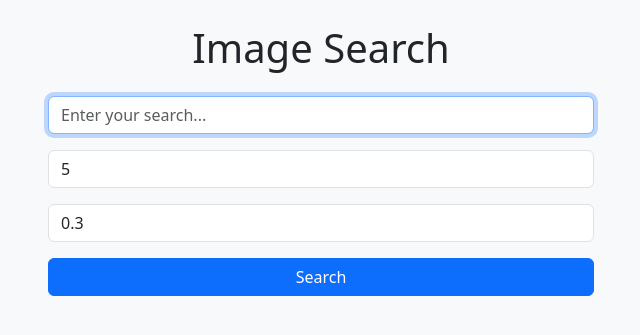
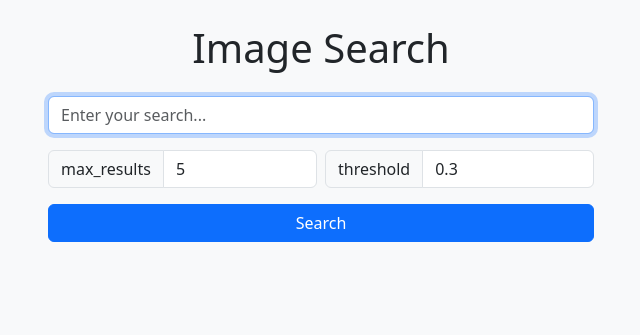
Before and after one commit to paul-erian/image-search, a FastAPI app: page / in a window 1280 px wide. Shown: the top 335 px of the page, without its empty margins (319-959 px from the left). Run offline with FastAPI, Linux system fonts and the light colour scheme; parts of the project's set-up code (start-up, migrations or seed data) failed here and were passed over.

Commit message:
change input appearance

```diff
--- a/app/templates/home.html
+++ b/app/templates/home.html
@@ -12,8 +12,20 @@
                     <h1 class="text-center my-4">Image Search</h1>
                     <form class="d-flex flex-column gap-3" action="/search" method="get">
                         <input class="form-control" type="text" name="q" placeholder="Enter your search..." required autofocus>
-                        <input class="form-control" type="number" name="k" value="5" min="1" max="20">
-                        <input class="form-control" type="number" name="t" value="0.3" min="0" max="1" step="0.05" placeholder="Threshold (0-1)">
+                        <div class="row g-2">
+                            <div class="col">
+                                <div class="input-group">
+                                    <span class="input-group-text" id="label-k">max_results</span>
+                                    <input class="form-control" type="number" name="k" value="5" min="1" max="20" placeholder="Maximum results number (1-20)" aria-label="max_results" aria-describedby="label-k">
+                                </div>
+                            </div>
+                            <div class="col">
+                                <div class="input-group">
+                                    <span class="input-group-text" id="label-t">threshold</span>
+                                    <input class="form-control" type="number" name="t" value="0.3" min="0" max="1" step="0.05" placeholder="Threshold (0-1)" aria-label="threshold" aria-describedby="label-t">
+                                </div>
+                            </div>
+                        </div>
                         <button class="btn btn-primary" type="submit">Search</button>
                     </form>
                 </div>
```
Also changed, not shown: app/templates/results.html (+10 -4 lines).
